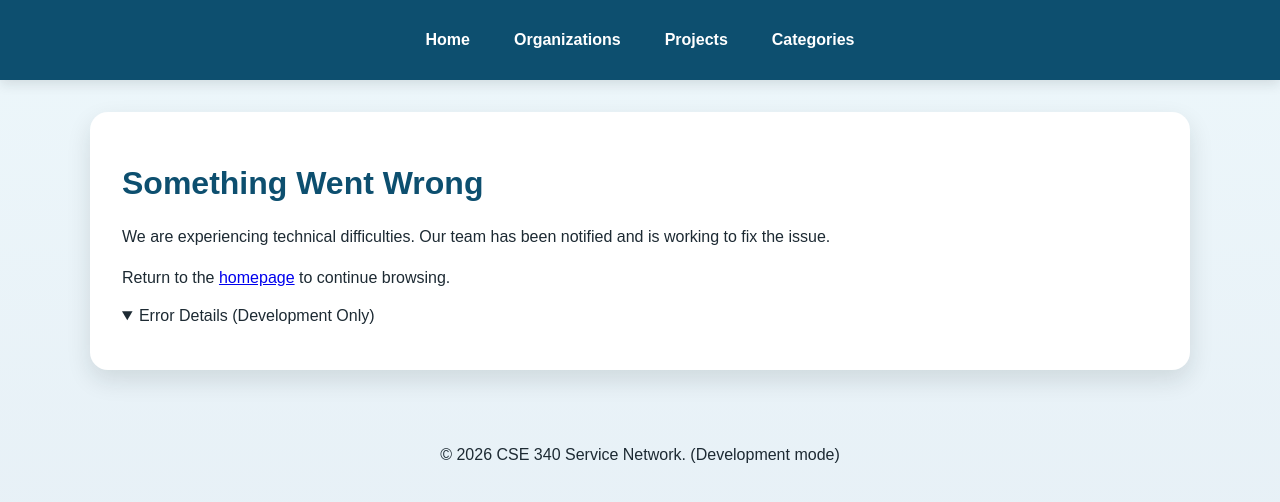
After one commit to white-ninja/cse340-course-repo, a Node server app: template src/views/errors/500.ejs in a window 1280 px wide. The commit adds this page. Shown: the top 502 px of the page. Run offline with Node 20, Linux system fonts and the light colour scheme; the template is opened without the code that fills it, so the values that code supplies are empty.

Commit message:
Implemented the MVC refactor: page handlers now live in separate controller modules under src/controllers/, and src/routes.js maps URLs to those controllers. server.js now mounts the router while preserving the existing middleware and error handling.

```diff
--- a/server.js
+++ b/server.js
@@ -2,9 +2,7 @@ import { fileURLToPath } from 'url';
 import path from 'path';
 import express from 'express';
 import { testConnection } from './src/models/db.js';
-import { getAllOrganizations } from './src/models/organizations.js';
-import { getAllProjects } from './src/models/projects.js';
-import { getAllCategories } from './src/models/categories.js';
+import router from './src/routes.js';
 
 // Define the application environment
 const NODE_ENV = process.env.NODE_ENV?.toLowerCase() || 'production';
@@ -32,42 +30,48 @@ app.set('view engine', 'ejs');
 // Tell Express where to find your templates
 app.set('views', path.join(__dirname, 'src/views'));
 
-// Define routes for the application
-/**
-  * Routes
-  */
-app.get('/', async (req, res) => {
-    const title = 'Home';
-    res.render('home', { title });
+// Middleware to log all incoming requests
+app.use((req, res, next) => {
+    if (NODE_ENV === 'development') {
+        console.log(`${req.method} ${req.url}`);
+    }
+    next();
 });
 
-app.get('/organizations', async (req, res) => {
-    const organizations = await getAllOrganizations();
-    const title = 'Our Partner Organizations';
-
-    res.render('organizations', { title, organizations });
+// Middleware to make NODE_ENV available to all templates
+app.use((req, res, next) => {
+    res.locals.NODE_ENV = NODE_ENV;
+    next();
 });
 
-app.get('/projects', async (req, res) => {
-    try {
-        const projects = await getAllProjects();
-        const title = 'Service Projects';
-        res.render('projects', { title, projects });
-    } catch (error) {
-        console.error('Failed to load projects page:', error);
-        res.status(500).send('Internal Server Error');
-    }
+// Use the imported router to handle routes
+app.use(router);
+
+// Catch-all route for 404 errors
+app.use((req, res, next) => {
+    const err = new Error('Page Not Found');
+    err.status = 404;
+    next(err);
 });
 
-app.get('/categories', async (req, res) => {
-    try {
-        const categories = await getAllCategories();
-        const title = 'Service Project Categories';
-        res.render('categories', { title, categories });
-    } catch (error) {
-        console.error('Failed to load categories page:', error);
-        res.status(500).send('Internal Server Error');
+// Global error handler
+app.use((err, req, res, next) => {
+    if (res.headersSent) {
+        return next(err);
     }
+
+    console.error('Error occurred:', err.message);
+    console.error('Stack trace:', err.stack);
+
+    const status = err.status || 500;
+    const template = status === 404 ? '404' : '500';
+    const context = {
+        title: status === 404 ? 'Page Not Found' : 'Server Error',
+        error: err.message,
+        stack: err.stack
+    };
+
+    res.status(status).render(`errors/${template}`, context);
 });
 
 // Start the server and listen on the specified port
--- /dev/null
+++ b/src/views/errors/500.ejs
@@ -0,0 +1,15 @@
+<%- include('../partials/header') %>
+<main>
+    <h1>Something Went Wrong</h1>
+    <p>We are experiencing technical difficulties. Our team has been notified and is working to fix the issue.</p>
+    <p>Return to the <a href="/">homepage</a> to continue browsing.</p>
+
+    <% if (NODE_ENV === 'development') { %>
+        <details open>
+            <summary>Error Details (Development Only)</summary>
+            <pre><%= error %></pre>
+            <pre><%= stack %></pre>
+        </details>
+    <% } %>
+</main>
+<%- include('../partials/footer') %>
--- a/src/views/partials/footer.ejs
+++ b/src/views/partials/footer.ejs
@@ -1,5 +1,10 @@
  <footer>
-        <p>&copy; <%= new Date().getFullYear() %> CSE 340 Service Network.</p>
+        <p>
+            &copy; <%= new Date().getFullYear() %> CSE 340 Service Network.
+            <% if (NODE_ENV === 'development') { %>
+                (Development mode)
+            <% } %>
+        </p>
     </footer>
 </body>
 </html>
```
Also changed, not shown: src/controllers/categories.js (added, +10 -0 lines), src/controllers/errors.js (added, +7 -0 lines), src/controllers/index.js (added, +7 -0 lines), src/controllers/organizations.js (added, +10 -0 lines), src/controllers/projects.js (added, +10 -0 lines), src/routes.js (added, +17 -0 lines), src/views/errors/404.ejs (added, +7 -0 lines).
